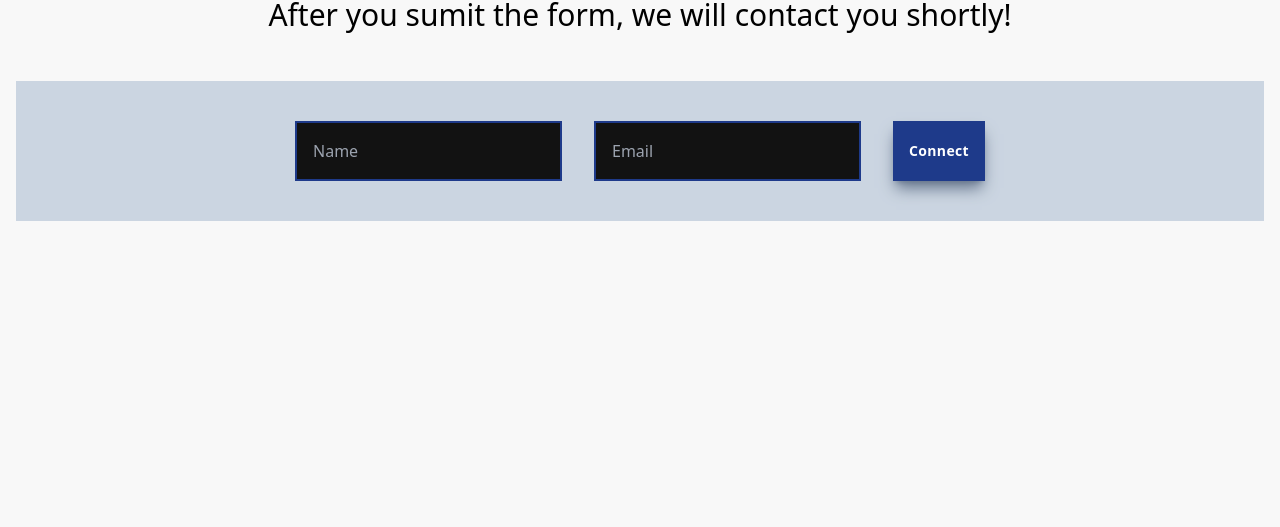
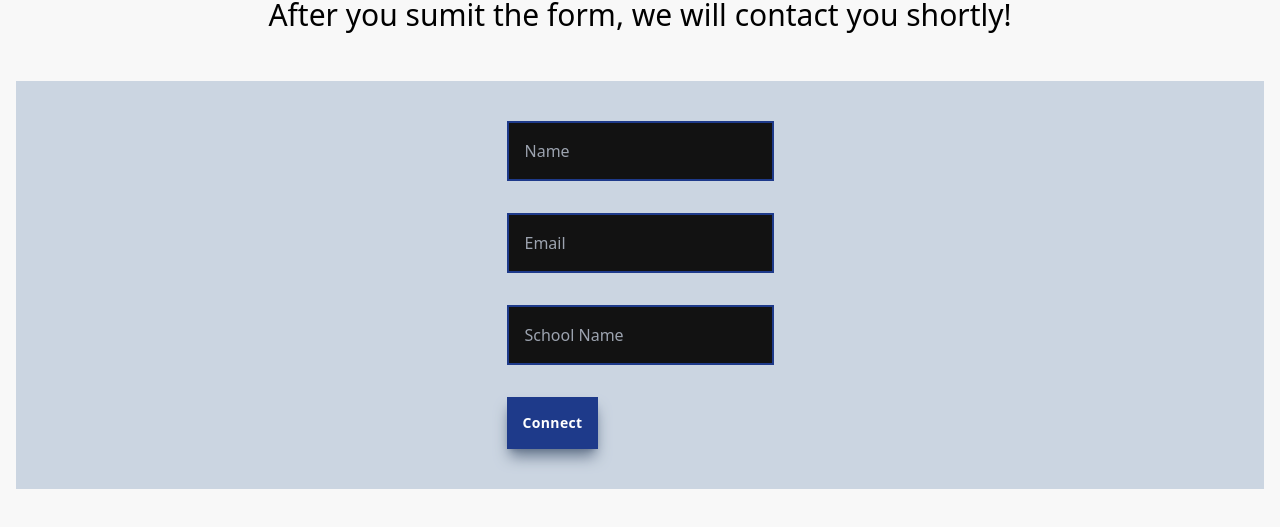
Before and after one commit to warlockM/test, a Next.js app in the folder design/: page /components/connectForm in a window 1280 px wide. Shown: the part 257-784 px from the top of the page. Built offline with nearby package versions, Linux system fonts and the light colour scheme.

Commit message:
Air table connected

```diff
--- a/design/package.json
+++ b/design/package.json
@@ -9,6 +9,7 @@
     "lint": "next lint"
   },
   "dependencies": {
+    "airtable": "^0.11.6",
     "next": "13.0.5",
     "react": "18.2.0",
     "react-dom": "18.2.0"
--- a/design/pages/components/connectForm.js
+++ b/design/pages/components/connectForm.js
@@ -1,37 +1,81 @@
 import Navbar from "./navbar";
-import { useState, useRef } from "react";
+import { useRef } from "react";
 
 
 export default function ConnectForm() {
 
     const nameRef = useRef();
     const emailRef = useRef();
-
+    const schoolRef = useRef();
 
     function onSubmitHandler(event) {
         event.preventDefault();
         const uname = nameRef.current.value;
         const uemail = emailRef.current.value;
-        alert(uname, uemail);
+        const uschool = schoolRef.current.value;
+
+        fetch('https://api.airtable.com/v0/appTH68kRKzLzFA89/CustomerInterest/', {
+        method: 'POST',
+        headers: {
+            'Authorization': 'Bearer keyX4YJYB0MQFToGI',
+            'Content-Type': 'application/json'
+        },
+        body: JSON.stringify({
+            fields: {
+                Name: uname,
+                Email: uemail,
+                School: uschool
+            }
+        })
+    })
+    .then((response) => response.json())
+    .then((data) => console.log(data))
+    .catch((error) => console.error(error));
     }
     return (
       <div class="container m-auto object-center">
-        <Navbar/>
-        <h3 class = "text-center text-3xl mt-16">After you sumit the form, we will contact you shortly!</h3>
+        <Navbar />
+        <h3 class="text-center text-3xl mt-16">
+          After you sumit the form, we will contact you shortly!
+        </h3>
 
-        <form class="mt-12">
-        <div class="flex place-content-center bg-slate-300 p-6 m-4">
-          <input class="border-2 border-blue-900 p-4 m-4" type="text" placeholder="Name" ref={nameRef} required/>
-          <br/>
-          <input class="border-2 border-blue-900 p-4 m-4" type="email" placeholder="Email" ref={emailRef} required />
-          <br/>
-          <button class = "m-4 bg-blue-900 text-white text-sm p-4 shadow-lg shadow-slate-500 font-bold tracking-wide"
-          type="submit" onSubmit={onSubmitHandler}>
-            Connect
-          </button>
+        <form class="mt-12 flex place-content-center bg-slate-300 p-6 m-4" onSubmit={onSubmitHandler}>
+          <div>
+            <input
+              class="border-2 border-blue-900 p-4 m-4"
+              type="text"
+              placeholder="Name"
+              id="name"
+              ref={nameRef}
+              required
+            />
+            <span class="block"></span>
+            <input
+              class="border-2 border-blue-900 p-4 m-4"
+              type="email"
+              placeholder="Email"
+              id="email"
+              ref={emailRef}
+              required
+            />
+            <span class="block"></span>
+            <input
+              class="border-2 border-blue-900 p-4 m-4"
+              type="text"
+              placeholder="School Name"
+              id="email"
+              ref={schoolRef}
+              required
+            />
+            <br />
+            <button
+              class="m-4 bg-blue-900 text-white text-sm p-4 shadow-lg shadow-slate-500 font-bold tracking-wide"
+              type="submit"
+            >
+              Connect
+            </button>
           </div>
         </form>
-
       </div>
     );
 }
--- a/design/pages/components/footer.js
+++ b/design/pages/components/footer.js
@@ -1,7 +1,9 @@
 export default function Footer() {
     return (
         <div>
-            Footer
+            <div class = "relative w-32 h-32 bg-yellow-400">
+                <div class = "absolute bottom-0 left-0 w-16 h-16 bg-yellow-200"></div>
+            </div>
         </div>
     )
 }
--- a/design/pages/components/navbar.js
+++ b/design/pages/components/navbar.js
@@ -7,6 +7,6 @@ export default function Navbar() {
           <div><Link href = "/about">About</Link></div>
           <div><Link href = "/service">Services</Link></div>
           <div><Link href = "/treatment">Treatment</Link></div>
-          </div>
+    </div>
     )
 }
--- a/design/pages/index.js
+++ b/design/pages/index.js
@@ -9,8 +9,8 @@ export default function Home() {
   return (
     <div class="container m-auto">
       <Head>
-        <title>Create Next App</title>
-        <meta name="description" content="Generated by create next app" />
+        <title>Heal 100</title>
+        <meta name="description" content="Heal100" />
         <link rel="icon" href="/favicon.ico" />
       </Head>
       <Navbar />
@@ -36,19 +36,27 @@ export default function Home() {
         <div>▪</div>
         <div> Lifeskill</div>
       </div>
-      <div class="flex place-content-center">
-        <Link href="/connect"><button
-          class="bg-blue-900 text-white text-sm p-4 shadow-lg shadow-slate-500 font-bold tracking-wide">
-          Connect with us
-        </button></Link>
+      <div class="flex place-content-center space-x-3">
+      <Link href="/connect">
+          <button class="bg-slate-200 text-black text-sm p-4 shadow-md shadow-slate-500 font-bold tracking-wide border-black border-1">
+             Learn more
+          </button>
+        </Link>
+        <Link href="/connect">
+          <button class="bg-blue-900 text-white text-sm p-4 shadow-md shadow-slate-500 font-bold tracking-wide">
+            Connect with us
+          </button>
+        </Link>
       </div>
       <div>
         <p class="text-3xl text-[#1E3888] font-bold  m-20 mt-20 text-center letter-spacing: -0.05em underline decoration-wavy decoration-slate-100 offset-8">
           Stress is not going anywhere, <span class="block"></span>but we can be
           better prepared!
         </p>
+      </div >
+      <div class = "flex place-content-center w-screen">
+      <Footer />
       </div>
-      {/* <Footer /> */}
     </div>
   );
 }
```
Also changed, not shown: design/heal-366011-8e38035698c9.json (added, +12 -0 lines), 2 other files (tests, documents, lock files or other folders).
